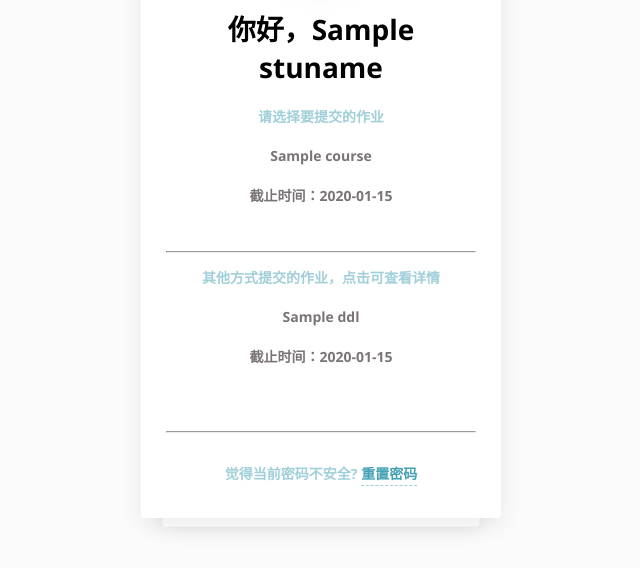
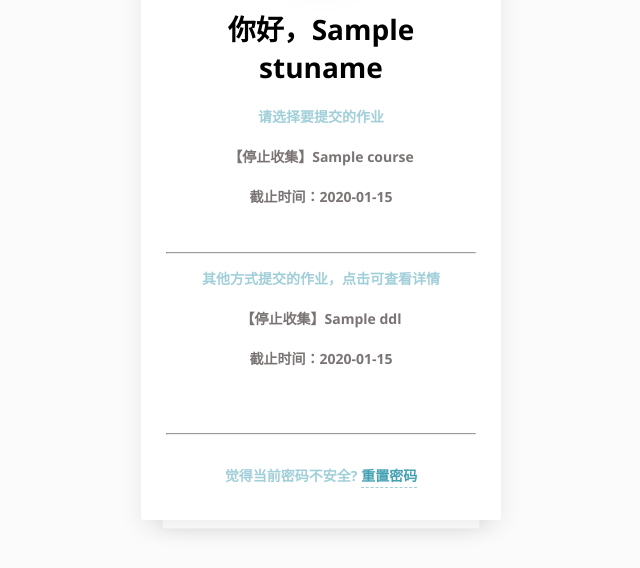
Before and after one commit to FutureYu/up_python, a Flask app: template templates/list.html in a window 1280 px wide. Shown: the part 181-749 px from the top of the page, without its empty margins (319-959 px from the left). Run offline with Flask 2, Linux system fonts and the light colour scheme; the template is opened without the code that fills it: most values are stand-ins (such as "Sample title", 1, 10 or a date in 2020).

Commit message:
新增：作业状态标识

```diff
--- a/templates/list.html
+++ b/templates/list.html
@@ -25,11 +25,11 @@
                     <p>请选择要提交的作业</p>
                     {% for course in courses %}
                     {% if course["switch"] %}
-                    <a class="course" href="/upload/{{course['name']}}">{{course['name']}}</a>
+                    <a class="course" href="/upload/{{course['name']}}">【正在收集】{{course['name']}}</a>
                     <p class="course1">截止时间：{{course['showtime']}}</p>
                     <br>
                     {% else %}
-                    <p class="course1">{{course['name']}}</p>
+                    <p class="course1">【停止收集】{{course['name']}}</p>
                     <p class="course1">截止时间：{{course['showtime']}}</p>
                     <br>
                     {% endif %}
@@ -38,11 +38,11 @@
                     <p>其他方式提交的作业，点击可查看详情</p>
                     {% for ddl in ddls %}
                     {% if ddl["switch"] %}
-                    <a class="course" href="{{ddl['note']}}">{{ddl['name']}}</a>
+                    <a class="course" href="{{ddl['note']}}">【正在收集】{{ddl['name']}}</a>
                     <p class="course1">截止时间：{{ddl['showtime']}}</p>
                     <br>
                     {% else %}
-                    <p class="course1">{{ddl['name']}}</p>
+                    <p class="course1">【停止收集】{{ddl['name']}}</p>
                     <p class="course1">截止时间：{{ddl['showtime']}}</p>
                     <br>
                     {% endif %}
```
Also changed, not shown: templates/list_admin.html (+4 -4 lines).
